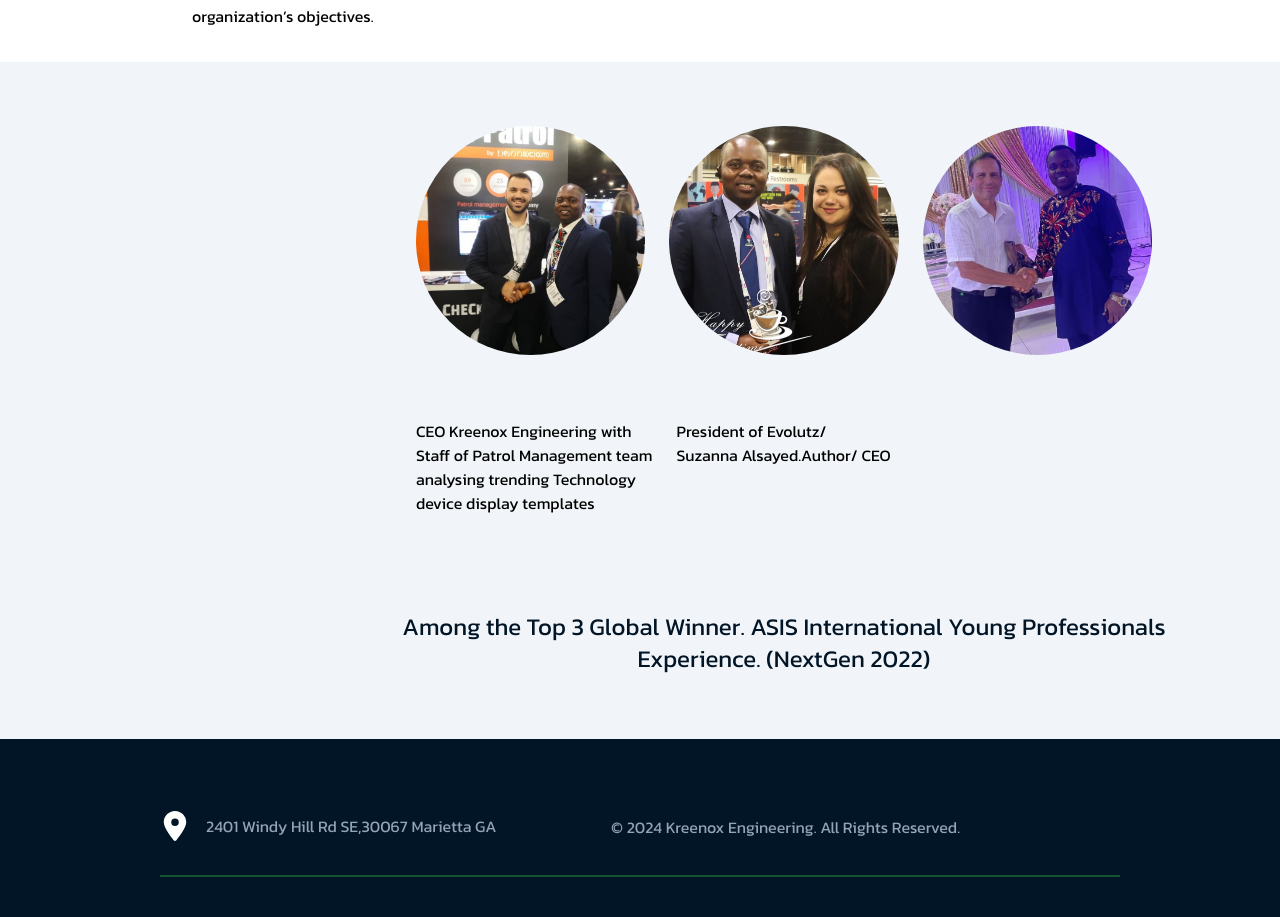
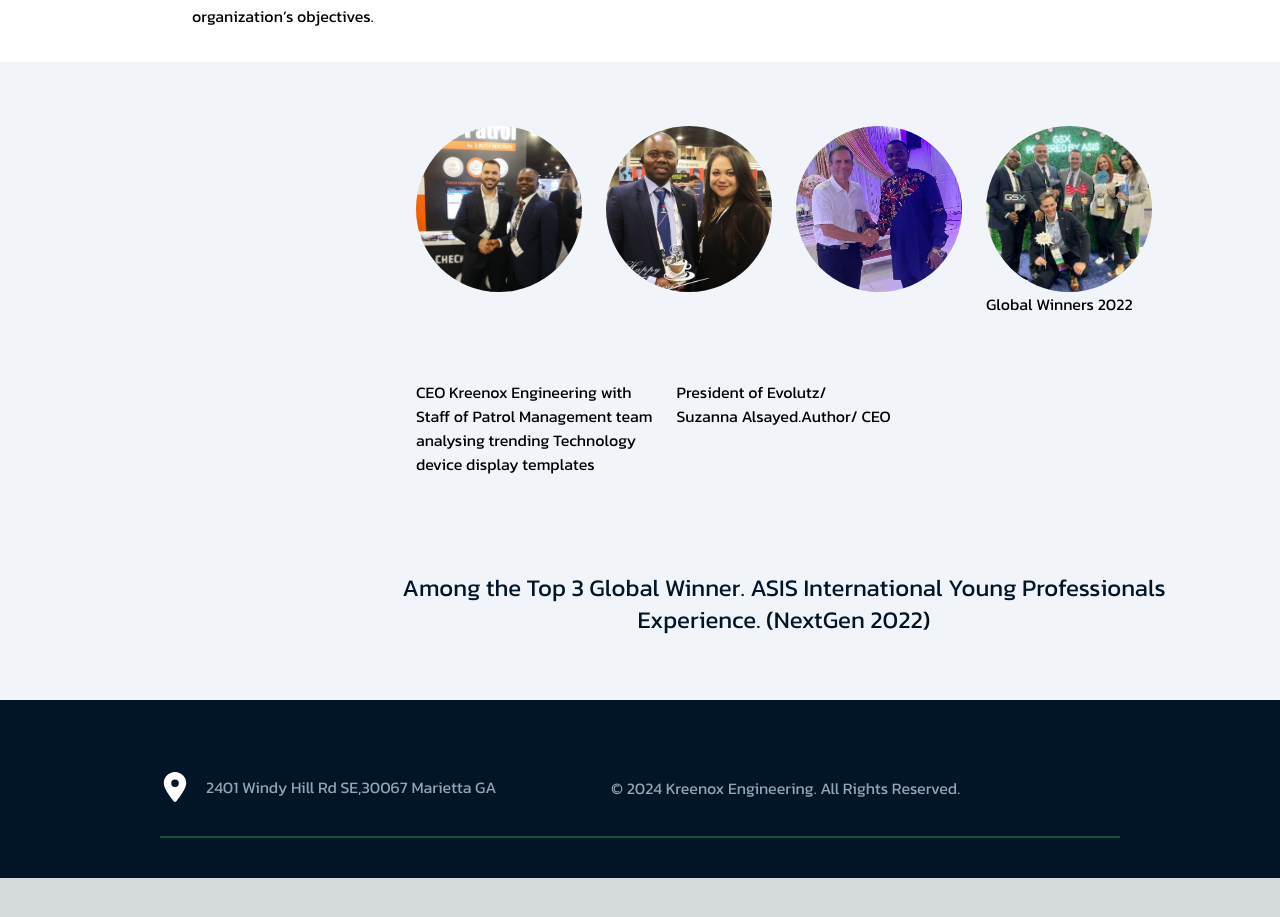
Before and after one commit to Gohskoh0/hello, a Next.js app: page /profile in a window 1280 px wide. Shown: the part 1280-2197 px from the top of the page. After the commit the page ends 2158 px from the top, so only its background shows below. Built offline with nearby package versions, Linux system fonts and the light colour scheme.

Commit message:
Update page.jsx

```diff
--- a/app/profile/page.jsx
+++ b/app/profile/page.jsx
@@ -76,6 +76,10 @@ export default function CompanyProfile() {
                         <div>
                             <Image width={250} height={250} className="rounded-full" src="/uche 2.jpg" alt="" />
                         </div>
+                         <div>
+                            <Image width={250} height={250} className="rounded-full" src="/WhatsApp Image 2024-09-24 at 13.02.42_66c9b7f6.jpg" alt="" />
+                             <p>Global Winners 2022</p>
+                        </div>
                     </div>
                     <div className="px-16 sm:px-8 flex flex-col md:flex-row gap-8 md:gap-6 pb-16">
                         <div>
```
